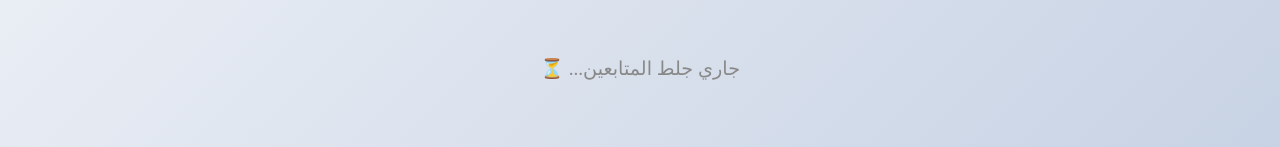
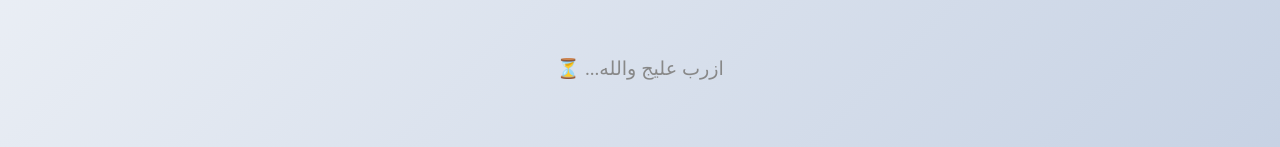
Before and after one commit to sank0o/-, a Next.js app: page / in a window 1280 px wide. Shown: the part 487-634 px from the top of the page. Built offline with nearby package versions, Linux system fonts and the light colour scheme.

Commit message:
Update loading message in page.js

```diff
--- a/app/page.js
+++ b/app/page.js
@@ -59,7 +59,7 @@ export default function PrankPage() {
 
       {/* لمسة إضافية */}
       <div style={{ marginTop: '30px', fontSize: '1.2rem', color: '#888' }}>
-        جاري جلط المتابعين... ⏳
+       ازرب عليج والله... ⏳
       </div>
 
     </div>
```
